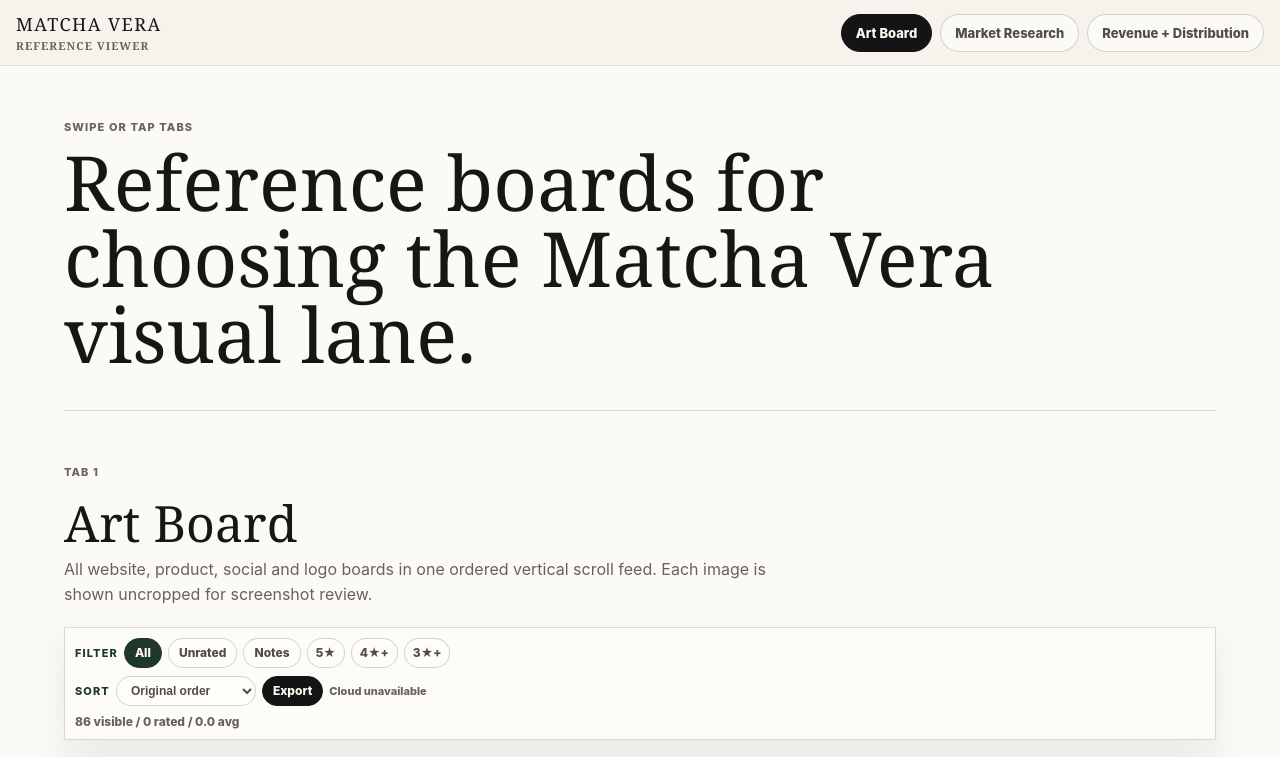
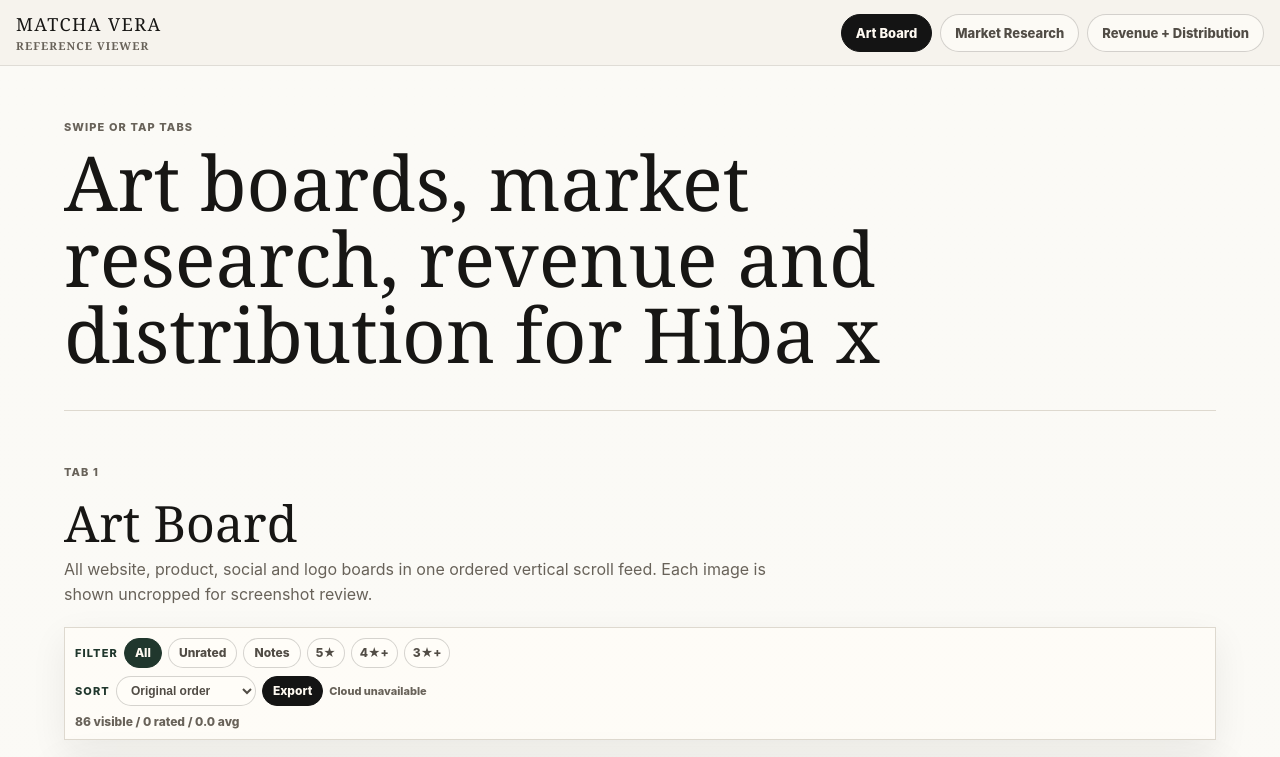
Before and after one commit to awhiew/matcha-vera-reference, a website: page index.html in a window 1280 px wide. Shown: the top 757 px of the page. Drawn offline with Linux system fonts and the light colour scheme; no server answers; grey boxes are pictures that could not be loaded.

Commit message:
Update Matcha Vera heading for Hiba

```diff
--- a/index.html
+++ b/index.html
@@ -22,7 +22,7 @@
     <main id="top" class="app-shell">
       <section class="intro">
         <p class="eyebrow">Swipe or tap tabs</p>
-        <h1>Reference boards for choosing the Matcha Vera visual lane.</h1>
+        <h1>Art boards, market research, revenue and distribution for Hiba x</h1>
       </section>
 
       <section id="panel-web" class="tab-panel active" data-panel="web" aria-label="Website/Product Styles">
```
